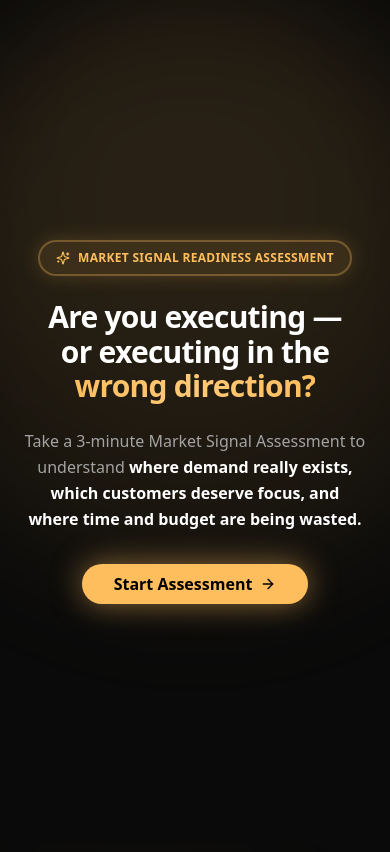
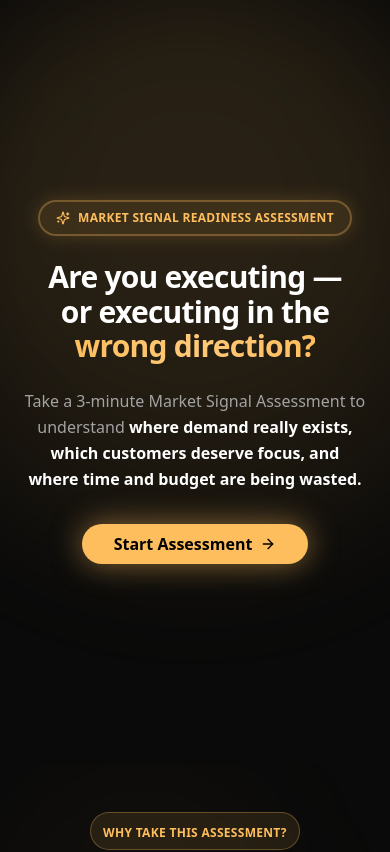
Before and after one commit to kizaloo2-sudo/origo-landingpage, a Next.js app: page / in a window 390 px wide. Shown: the top 852 px of the page. Built offline with nearby package versions, Linux system fonts and the light colour scheme.

Commit message:
update_hero_section_v1

```diff
--- a/components/landing/Hero.tsx
+++ b/components/landing/Hero.tsx
@@ -7,7 +7,7 @@ import { ArrowRight, Sparkles } from "lucide-react";
 
 export default function Hero() {
   return (
-    <SectionContainer className="min-h-screen flex items-center justify-center py-12 px-4 sm:py-16 md:py-20 relative overflow-hidden">
+    <SectionContainer className="min-h-[calc(100vh-80px)] sm:min-h-screen flex items-center justify-center py-16 px-4 sm:py-20 md:py-16 relative overflow-hidden">
       {/* Background Glow Effects */}
       <div className="absolute inset-0 pointer-events-none">
         {/* Center Glow */}
```
